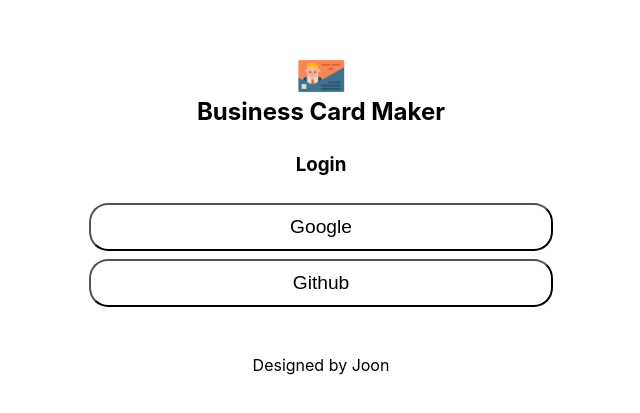
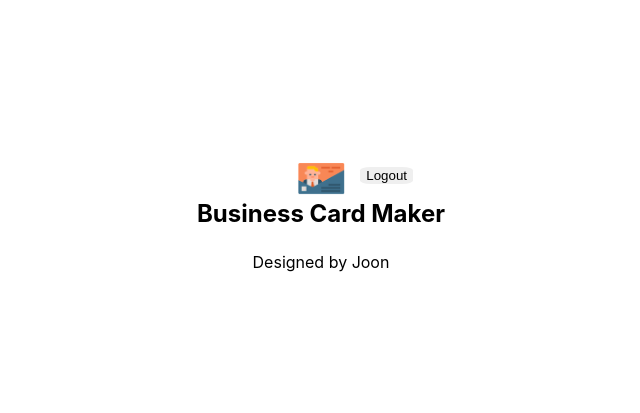
Before and after one commit to anshqhsh/react_card_maker, a React (Create React App) app: page /maker in a window 1280 px wide. Shown: the part 179-592 px from the top of the page, without its empty margins (319-959 px from the left). Built offline with nearby package versions, Linux system fonts and the light colour scheme; no server answers; sample sign-in values are in the browser's storage.

Commit message:
add login and logout functionality

```diff
--- a/package.json
+++ b/package.json
@@ -9,6 +9,7 @@
     "firebase": "^8.0.2",
     "react": "^16.13.1",
     "react-dom": "^16.13.1",
+    "react-router-dom": "^5.2.0",
     "react-scripts": "3.4.3"
   },
   "scripts": {
--- a/src/app.jsx
+++ b/src/app.jsx
@@ -1,11 +1,22 @@
 import React from 'react';
 import Login from './components/login/login';
 import styles from './app.module.css';
+import { BrowserRouter, Route, Switch } from 'react-router-dom';
+import Maker from './components/maker/maker';
 
 function App({ authService }) {//props안에 authService를 받아옴 <></>스타일링을위해 가운데로
   return(
   <div className = {styles.app}>
-    <Login authService={authService}/>
+    <BrowserRouter>
+    <Switch>
+      <Route exact path="/">
+        <Login authService={authService} />
+      </Route>
+      <Route exact path="/maker">
+        <Maker authService={authService}/>
+      </Route>
+    </Switch>
+    </BrowserRouter>
   </div>
 );
 }
--- a/src/components/login/login.jsx
+++ b/src/components/login/login.jsx
@@ -1,15 +1,34 @@
 import React from 'react';
+import { useEffect } from 'react';
+import { useHistory } from 'react-router-dom';
 import Footer from '../footer/footer';
 import Header from '../header/header';
 import styles from './login.module.css';
 
 const Login = ({ authService }) => {//({authService}) props에 authService를 전달
     //onlogin에 arrow fuc을 할당해 콜백 onclick에 {onLogin에서 함수를 불러옴}
+    //화면에서 다른 라우터로 가기위함
+    const history = useHistory();
+    //Maker 화면으로 이동
+    const goToMaker = (userId) =>{
+        history.push({//{}추가정보를 입력하고 싶으면 오브젝트를 이용
+            pathname: '/maker',
+            state: {id: userId},//component에서 받아 옴
+        });
+    };
     const onLogin = event => {
         authService
         .login(event.currentTarget.textContent)//login은 provider를 전달 받아야함, 현재 발생하는 event안의 textContent를 읽어와서 login(providerName) 넣어줌
-        .then(console.log);
+        .then(data => goToMaker(data.user.uid));//로그인이 되면 데이터안에 있는 user안의 uid를 전달
     };
+    //사용자가 바뀌게 되면 사용자가 있다면 gotomaker로 이동
+    useEffect(()=>{
+        authService
+        .onAuthChange(user =>{
+            user && goToMaker(user.uid);
+        });
+    });
+
 
     return(
         <section className={styles.login}>
--- /dev/null
+++ b/src/components/maker/maker.jsx
@@ -0,0 +1,30 @@
+import React from 'react';
+import { useEffect } from 'react';
+import { useHistory } from 'react-router-dom';
+import Footer from '../footer/footer';
+import Header from '../header/header';
+import styles from './maker.module.css';
+
+//props 에 onLogout을 전달 , authService의 logout을 이용
+const Maker = ({ authService }) => {
+        const history = useHistory();
+        const onLogout = () => {
+            authService.logout();
+        };
+
+    useEffect(() => {
+        authService.onAuthChange(user =>{
+            if(!user) {
+                history.push('/');
+            }
+        });
+    });//authchange가 있다면 유저가 업데이트가 되고 콜백 함수가 수행 사용자가 없다면 히스토리에서 Push로 홈 이동
+    return(
+        <section className={styles.maker}>
+            <Header onLogout={onLogout}/>
+            <Footer />
+        </section>
+    );
+};
+
+export default Maker;
--- a/src/service/auth_service.js
+++ b/src/service/auth_service.js
@@ -6,6 +6,15 @@
     const authProvider = new firebase.auth[`${providerName}AuthProvider`]();
     return firebaseApp.auth().signInWithPopup(authProvider);
   }
+  logout(){
+    firebase.auth().signOut();
+  }
+  //callback함수를 받는 OnauthChange함수 : 사용자가 바꼈을때 원하는 행동을 취함
+  onAuthChange(onUserChanged){
+    firebase.auth().onAuthStateChanged(user =>{
+      onUserChanged(user);
+    })
+  }
 }
 
 export default AuthService;
```
Also changed, not shown: src/components/maker/maker.module.css (added), 1 other file (tests, documents, lock files or other folders).
